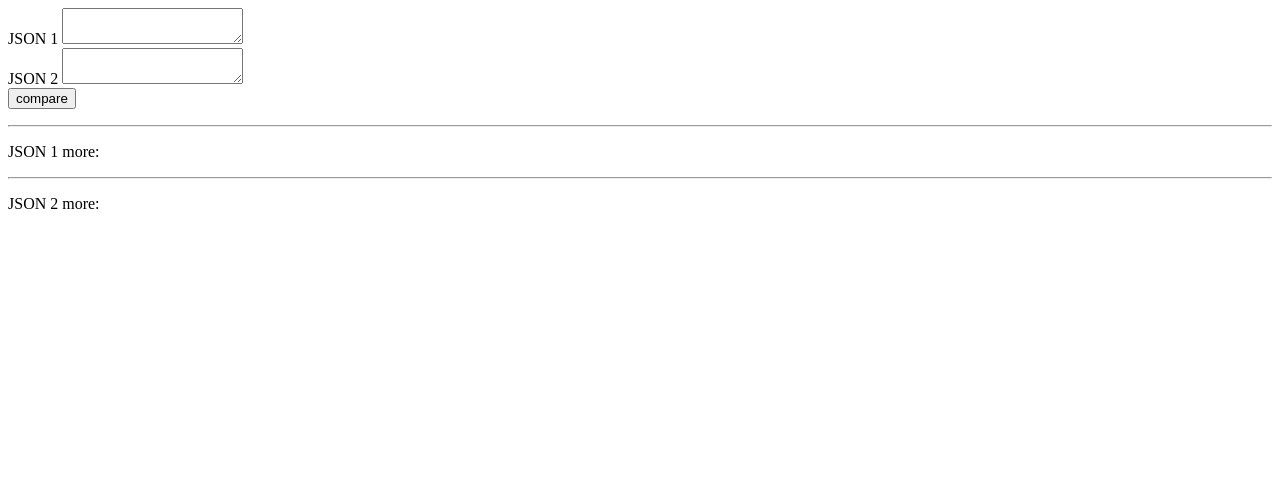
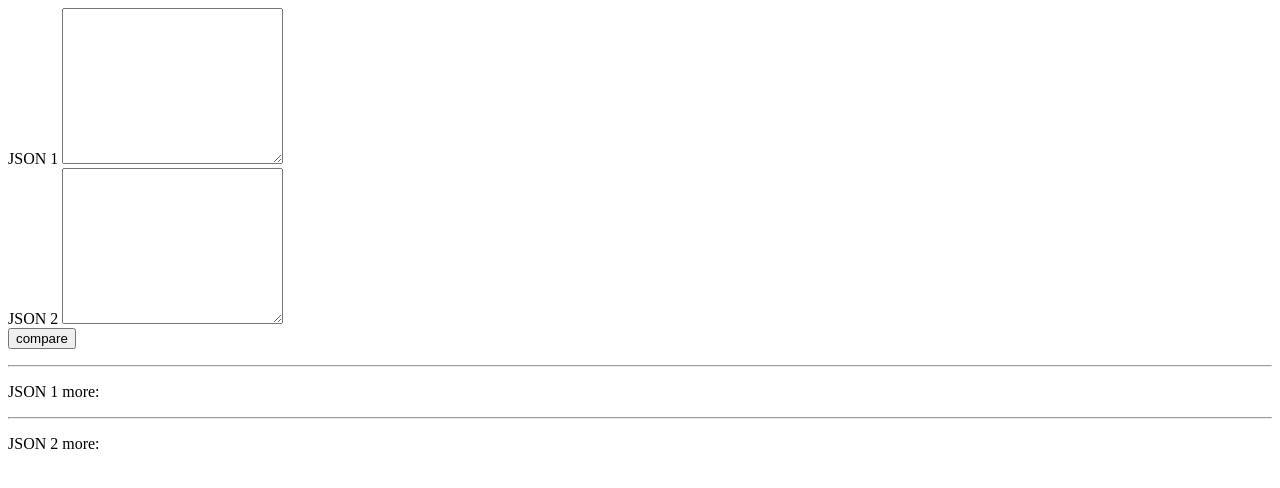
Before and after one commit to YigaoFan/LittleUtil, a plain HTML site: page index.html in a window 1280 px wide. Drawn offline with Linux system fonts and the light colour scheme.

Commit message:
fix refresh problem and adjust text input size

```diff
--- a/index.html
+++ b/index.html
@@ -3,18 +3,24 @@
 <head>
   <meta charset="UTF-8">
   <title>JSON Compare</title>
+  <style>
+    iframe {
+     display: none;
+    }
+  </style>
 </head>
 
 <body>
-  <form id="id-json-form" action="\">
+  <iframe name="frame"></iframe>
+  <form id="id-json-form" action="" target="frame">
     <!-- TODO how to reduce the refresh operation -->
     <div>
       <label for="msg">JSON 1</label>
-      <textarea id="id-json1"></textarea>
+      <textarea id="id-json1" cols="25" rows="10"></textarea>
     </div>
     <div>
       <label for="msg">JSON 2</label>
-      <textarea id="id-json2"></textarea>
+      <textarea id="id-json2" cols="25" rows="10"></textarea>
     </div>
     <div class="button">
       <button id="id-button">compare</button>
```
